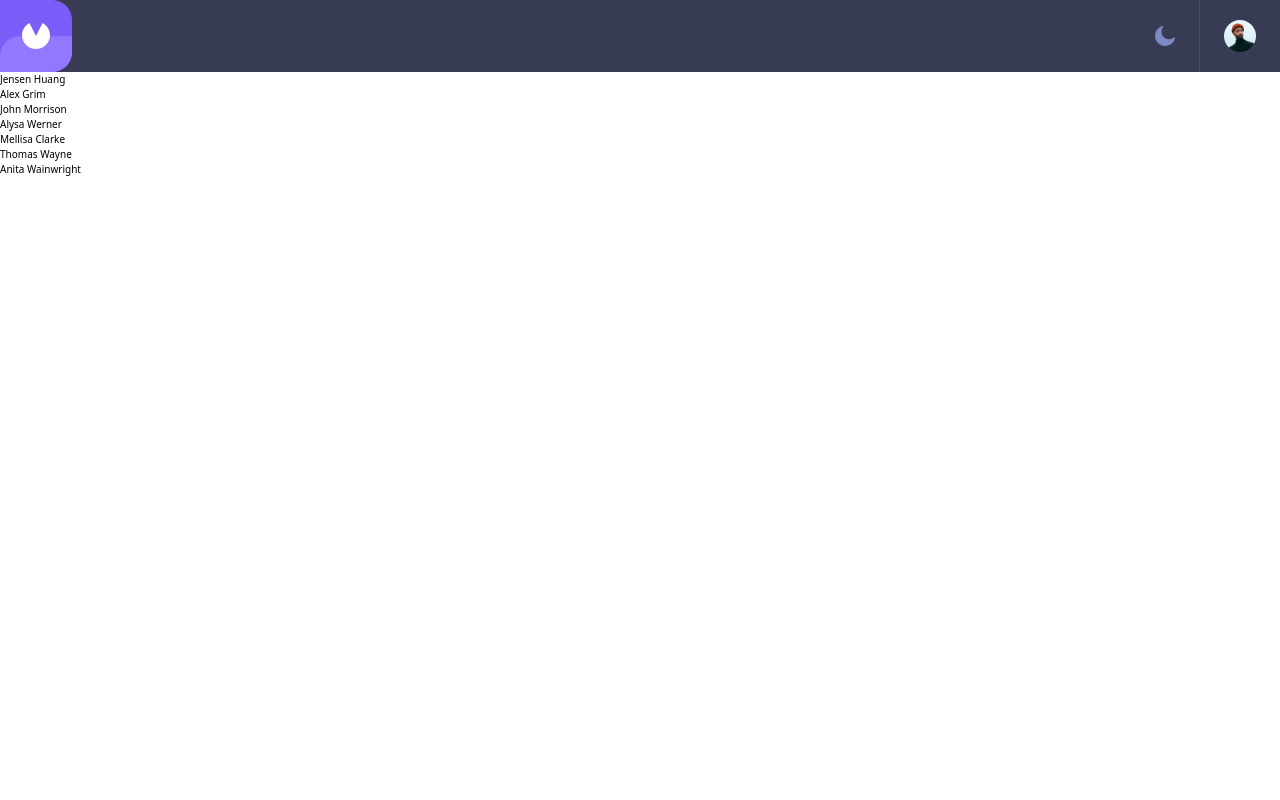
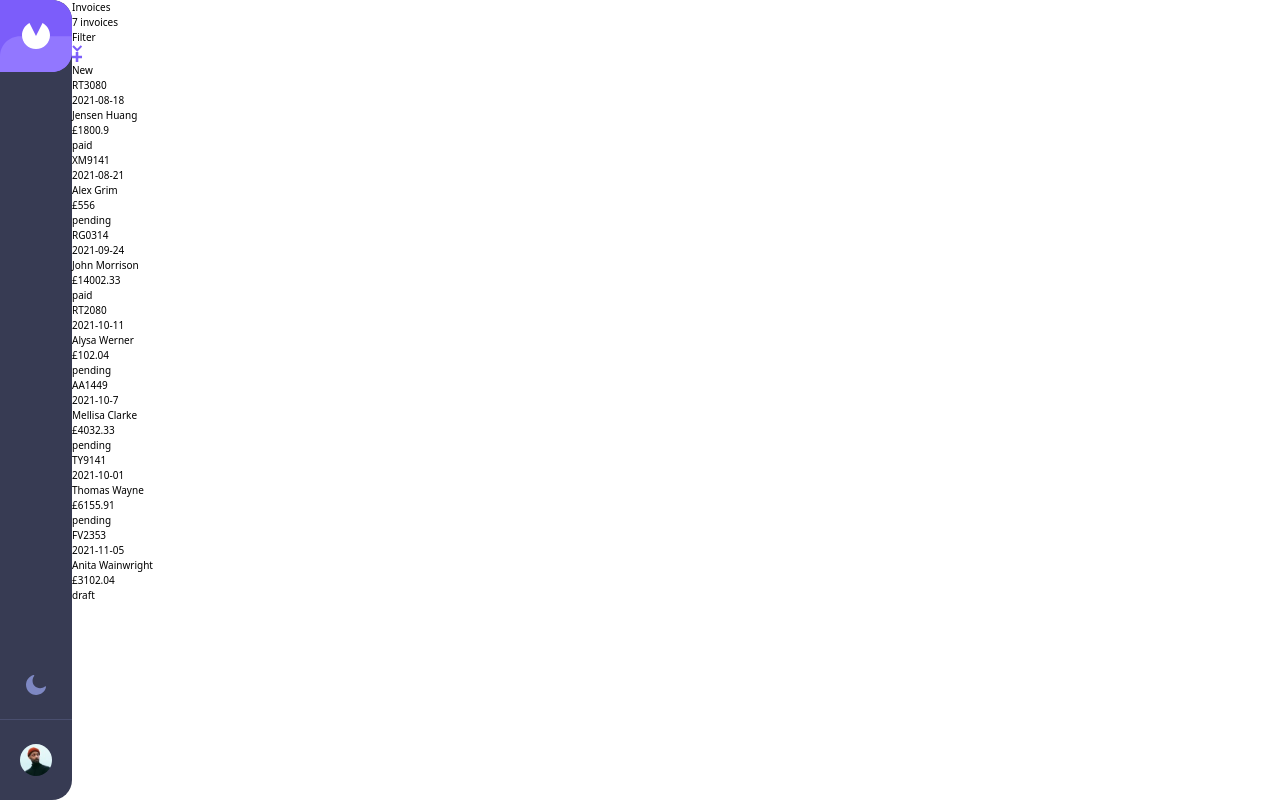
Before and after one commit to Bletfen/Invoice-App, a React (Vite) app: page / in a window 1280 px wide. Built offline with nearby package versions, Linux system fonts and the light colour scheme.

Commit message:
basic invoices page structure

```diff
--- a/src/components/Header.tsx
+++ b/src/components/Header.tsx
@@ -4,7 +4,10 @@ export default function Header() {
     <div
       className="bg-header-light
         flex justify-between
-        pr-[2.4rem]"
+        pr-[2.4rem] xl:h-screen xl:flex-col
+        xl:p-[unset] xl:pb-[2.4rem]
+        xl:rounded-r-[2rem]
+        translate-all duration-300"
     >
       <Link to={"/"}>
         <svg
@@ -47,7 +50,7 @@ export default function Header() {
       </Link>
       <div
         className="flex gap-[2.4rem]
-        items-center"
+        items-center xl:flex-col"
       >
         <svg
           width="20"
@@ -62,7 +65,10 @@ export default function Header() {
             fill="#7E88C3"
           />
         </svg>
-        <div className="h-full w-px bg-[#494e6e]"></div>
+        <div
+          className="h-full w-px bg-[#494e6e]
+            xl:w-full xl:h-px"
+        ></div>
         <div
           className="w-[3.2rem] h-[3.2rem]
                     cursor-pointer"
--- a/src/layout/Layout.tsx
+++ b/src/layout/Layout.tsx
@@ -2,9 +2,9 @@ import { Outlet } from "react-router-dom";
 import Header from "../components/Header";
 export default function Layout() {
   return (
-    <>
+    <div className="flex flex-col xl:flex-row">
       <Header />
       <Outlet />
-    </>
+    </div>
   );
 }
--- a/src/pages/Invoices.tsx
+++ b/src/pages/Invoices.tsx
@@ -2,12 +2,65 @@ import { Link } from "react-router-dom";
 import dataBase from "../../data.json";
 export default function Invoices() {
   return (
-    <>
-      {dataBase.map((item) => (
-        <Link to={item.id}>
-          <p>{item.clientName}</p>
-        </Link>
-      ))}
-    </>
+    <div>
+      <div>
+        <div>
+          <h1>Invoices</h1>
+          <span>7 invoices</span>
+        </div>
+        <div>
+          <span>Filter</span>
+          <svg
+            width="10"
+            height="7"
+            viewBox="0 0 10 7"
+            fill="none"
+            xmlns="http://www.w3.org/2000/svg"
+          >
+            <path
+              d="M1 1L5.2279 5.2279L9.4558 1"
+              stroke="#7C5DFA"
+              stroke-width="2"
+            />
+          </svg>
+        </div>
+        <button>
+          <div>
+            <svg
+              width="11"
+              height="11"
+              viewBox="0 0 11 11"
+              fill="none"
+              xmlns="http://www.w3.org/2000/svg"
+            >
+              <path
+                d="M6.31311 10.0234V6.3136H10.0229V3.73327H6.31311V0.0234375H3.73278V3.73327H0.0229492V6.3136H3.73278V10.0234H6.31311Z"
+                fill="#7C5DFA"
+              />
+            </svg>
+          </div>
+          New
+        </button>
+      </div>
+      <div className="flex flex-col">
+        {dataBase.map((item) => (
+          <Link key={item.id} to={item.id}>
+            <div>
+              <div>
+                <div>
+                  <h2>{item.id}</h2>
+                  <p>{item.createdAt}</p>
+                </div>
+                <span>{item.clientName}</span>
+              </div>
+              <div>
+                <p>£{item.total}</p>
+                <button>{item.status}</button>
+              </div>
+            </div>
+          </Link>
+        ))}
+      </div>
+    </div>
   );
 }
```
